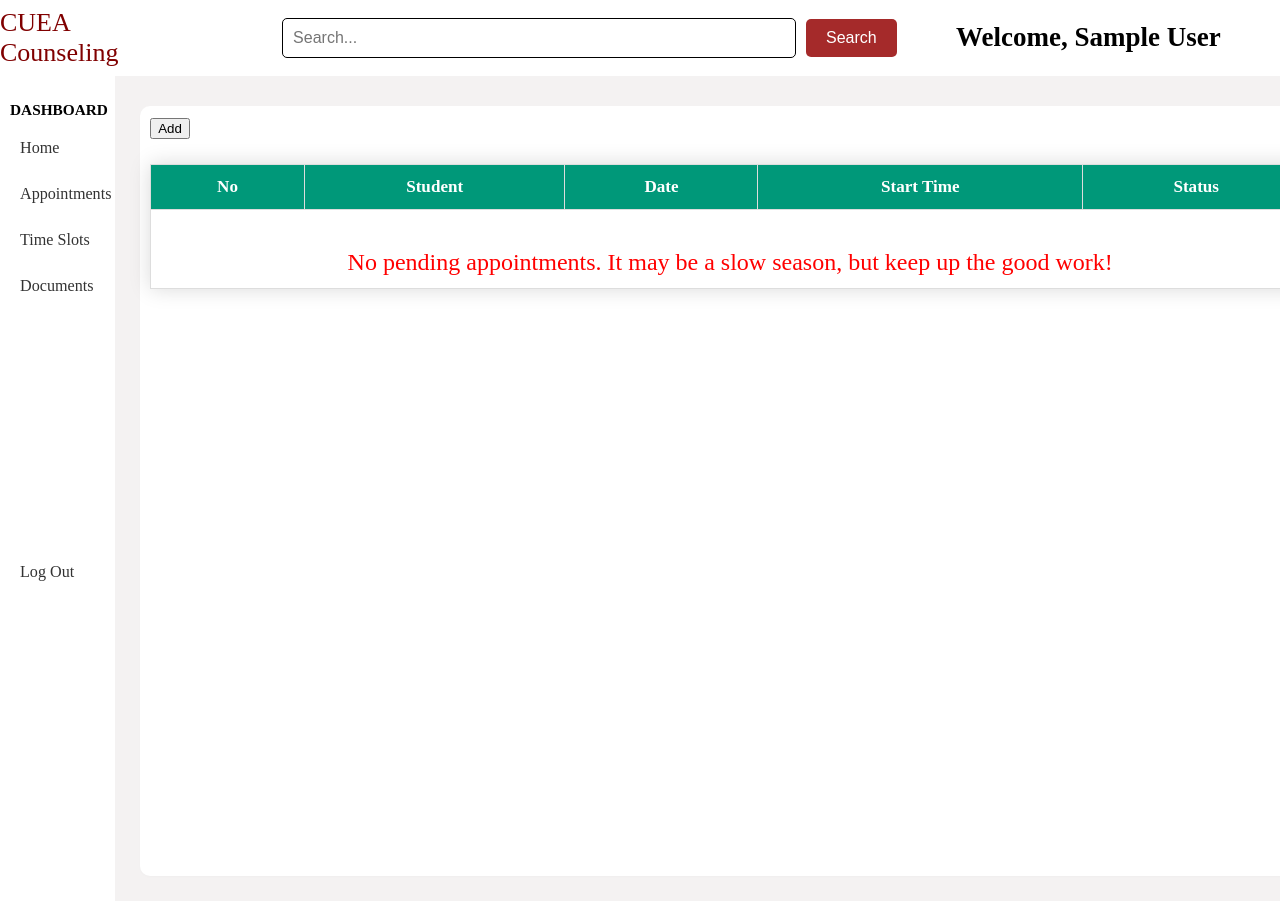
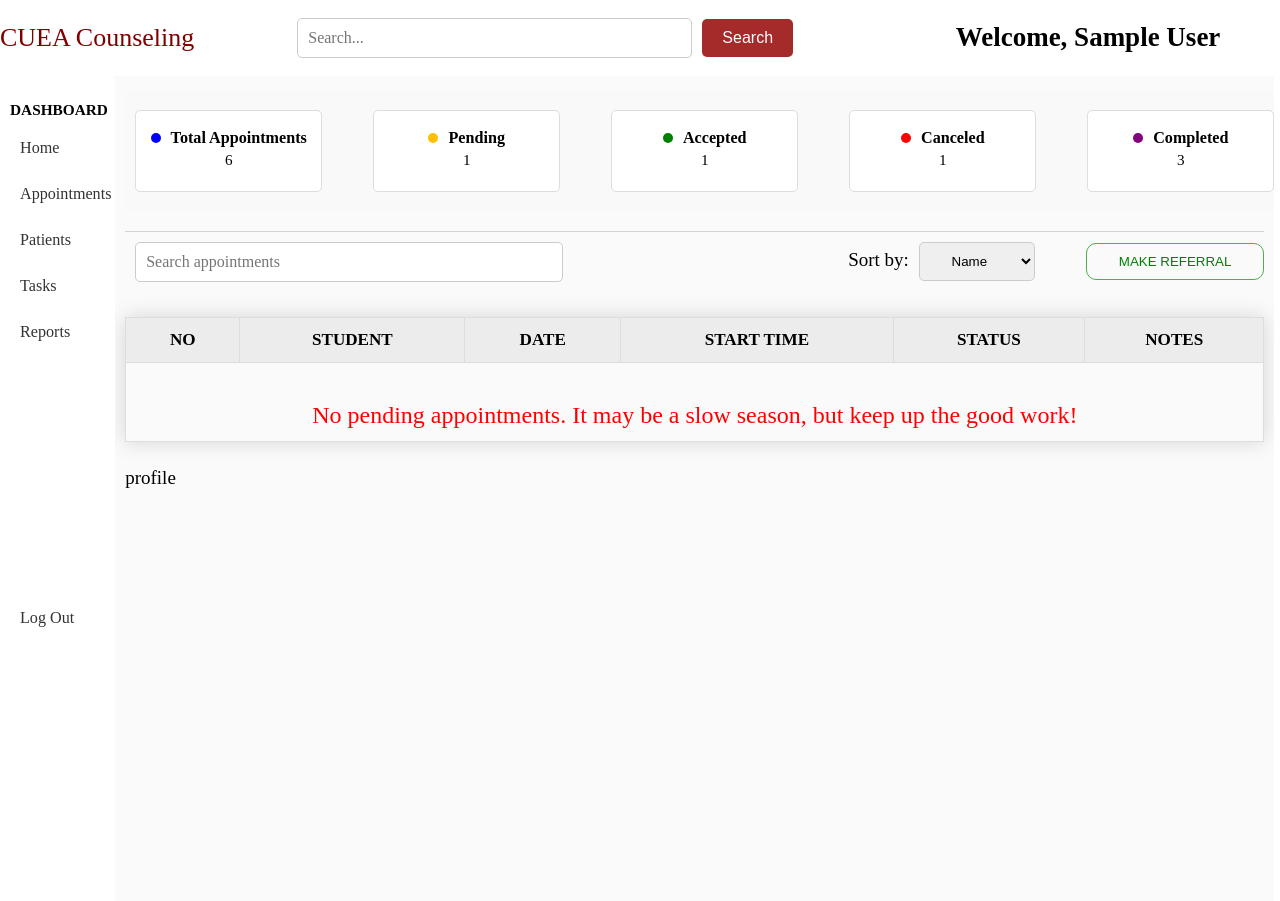
Before and after one commit to sharonselah/school-counseling-management-system, a PHP site: page /counselordashboard.php in a window 1280 px wide. Run offline with PHP 8.4, Linux system fonts and the light colour scheme; the visitor is signed in with stand-in values (Sample User, id 1); data that the repository does not hold is empty.

Commit message:
worked on the notes part

```diff
--- a/Backend/counselorsignupmodel.php
+++ b/Backend/counselorsignupmodel.php
@@ -52,7 +52,8 @@ if ($_SERVER["REQUEST_METHOD"]=="POST"){
     //check if the query executed
 
     if ($execute){
-        header("Location: ../Login.php");
+
+       header("Location: ../Login.php");
         exit();
     }else {
         echo "Error". $stmt-> error;
--- a/Backend/signupmodel.php
+++ b/Backend/signupmodel.php
@@ -38,9 +38,9 @@ if ($_SERVER["REQUEST_METHOD"]=="POST"){
     $stmt->bind_param('sss', $name, $email, $hash);
     $execute = $stmt-> execute();
 
-        $id= $stmt-> insert_id;
+    $id= $stmt-> insert_id;
 
-        $role = "student";
+    $role = "student";
         $stmt2 = $conn-> prepare ("INSERT INTO users (name, email, password, role, user_id) VALUES (?, ?, ?, ?, ?)");
         $stmt2 ->bind_param('ssssi', $name, $email, $hash, $role, $id);
         $stmt2-> execute();
--- a/CSS/style.css
+++ b/CSS/style.css
@@ -531,6 +531,19 @@ header ul a:hover{
   display: flex;
 }
 
+.right-c{
+  position: absolute;
+  left: 9%;
+  width: 90%;
+  padding: 15px 10px 10px 10px;
+  height: 100vh;
+  overflow-y: scroll; /* enable vertical scrolling */
+  background-color: #F4F2F2;
+
+}
+
+
+
 .right > div{
 
   box-shadow: rgba(0, 0, 0, 0.02) 0 1px 3px 0;
@@ -538,6 +551,7 @@ header ul a:hover{
   margin: 15px;
   background-color: white;
   padding: 10px;
+
 }
 
 .right .profile{
@@ -686,11 +700,10 @@ justify-content: space-between;
 }
 
 .division-two .confirm{
-  background-color: rgba(128, 128, 128, 0.6);
+  background-color: #f8f8ff;
   color: black;
   line-height: 1.8rem;
   padding: 10px 0px;
-
 
 }
 
--- a/counselordashboard.php
+++ b/counselordashboard.php
@@ -1,5 +1,6 @@
 <?php
 session_start();
+include 'Backend/db.php';
 
 
 if (!isset($_SESSION['authenticated']) || $_SESSION["role"] !== 'counselor') {
@@ -8,15 +9,13 @@ if (!isset($_SESSION['authenticated']) || $_SESSION["role"] !== 'counselor') {
     exit();
 }
 
+//counselor's id
 $id = $_SESSION['user_id'];
 
-  //retrive the counselors
-  include 'Backend/db.php';
 
-
-  // Retrieve appointments from database
-  $sql = "SELECT * FROM appointments where counselor_id =$id  ORDER BY created_at DESC";
-  $result = $conn->query($sql);
+// Retrieve appointments from database
+$sql = "SELECT * FROM appointments where counselor_id =$id  ORDER BY created_at DESC";
+$result = $conn->query($sql);
 
 
 
@@ -35,9 +34,15 @@ $id = $_SESSION['user_id'];
     <title>Document</title>
 
     <style>
+
+        body{
+            font-family :'Times New Roman';
+        }
     table {
-        width: 1160px;
+        width: 100%;
         border-collapse: collapse;
+
+
 
     }
 
@@ -48,12 +53,15 @@ $id = $_SESSION['user_id'];
     }
 
     th {
-        background-color: #80000;
+        background-color: #edecec;
+        color:black;
+        text-transform: uppercase;
     }
 
     #confirm_btn1, #confirm_btn2{
         color: white;
         border: none;
+        border-radius: 5px;
         padding: 9px 25px;
         background-color: red;
 
@@ -64,6 +72,116 @@ $id = $_SESSION['user_id'];
         background-color: green;
         margin-right: 30px;
     }
+
+    .container {
+			display: flex;
+			flex-direction: row;
+			align-items: center;
+			justify-content: space-between;
+			width: 100%;
+			height: 100px;
+			background-color: #fafafa8a;
+			padding: 10px;
+		}
+		.box {
+			display: flex;
+			flex-direction: column;
+			align-items: center;
+			justify-content: center;
+			width: calc(18% - 20px);
+			height: 80px;
+			background-color: #fff;
+			border: 1px solid #ddd;
+			border-radius: 5px;
+			text-align: center;
+		}
+		.box h2 {
+			margin: 0;
+			font-size: 85%;
+			font-weight: bold;
+		}
+		.box p {
+			margin: 4px 0px;
+			font-size: 80%;
+		}
+
+        .right-c{
+            position: absolute;
+            left: 9%;
+            width: 89%;
+            padding: 15px 10px 10px 10px;
+            height: 100vh;
+            overflow-y: scroll; /* enable vertical scrolling */
+            background-color: #FAFAFA;
+        }
+
+        .appointment{
+            border-top:1px solid lightgray;
+            margin-top: 20px;
+        }
+
+        .bullet {
+            display: inline-block;
+            width: 10px;
+            height: 10px;
+            border-radius: 50%;
+
+            margin-right: 10px;
+            }
+
+        .container-two {
+           padding: 10px;
+            display: flex;
+            justify-content: space-between;
+            align-items: center;
+
+        }
+
+        .search {
+        width: calc(36% + 35px);
+        display: flex;
+        justify-content: space-between;
+        align-items: center;
+        }
+
+        .search input[type="text"] {
+            width: 100%;
+            margin-right: 10px;
+            padding: 10px;
+            border-radius: 5px;
+            border: 1px solid #ccc;
+            font-family :'Times New Roman';
+        }
+
+        .sort{
+            margin-left: 20%;
+        }
+
+
+        .sort label {
+
+        margin-right: 5px;
+        font-family :'Times New Roman';
+        }
+
+        .sort select {
+        padding: 10px 28px;
+        border-radius: 5px;
+        border: 1px solid #ccc;
+
+        }
+
+        .make-referral button {
+        margin-right: -10px;
+        background: none;
+        color: green;
+        padding: 10px 32px;
+        border: 1px solid #4CAF50;
+        border-radius: 10px;
+        cursor: pointer;
+
+        }
+
 
 
 
@@ -95,9 +213,10 @@ $id = $_SESSION['user_id'];
         <p>DASHBOARD</p>
         <ul>
             <li><a href="home.php">Home</a></li>
-            <li><a href="">Appointments </a></li>
-            <li><a href="">Time Slots </a></li>
-            <li><a href="">Documents</a></li>
+            <li><a href="#top">Appointments </a></li>
+            <li><a href="">Patients</a></li>
+            <li><a href="">Tasks</a></li>
+            <li><a href="">Reports</a></li>
 
         </ul>
 
@@ -109,11 +228,55 @@ $id = $_SESSION['user_id'];
     </div>
 
 
-<div class="right">
+<div class="right-c">
 
-    <div class="top">
+    <!-- stats -->
 
-    <button><a href="CounselorSignup.php">Add</a></button>
+    <div class="container">
+		<div class="box">
+			<h2><span style="background-color: blue;" class="bullet"></span>Total Appointments</h2>
+			<p>6</p>
+		</div>
+		<div class="box">
+			<h2><span style="background-color: #FFBF00;" class="bullet"></span>Pending</h2>
+			<p>1</p>
+		</div>
+		<div class="box">
+			<h2><span style="background-color: green;" class="bullet"></span>Accepted</h2>
+			<p>1</p>
+		</div>
+		<div class="box">
+			<h2><span style="background-color: red;" class="bullet"></span>Canceled</h2>
+			<p>1</p>
+		</div>
+		<div class="box">
+			<h2><span style="background-color: purple;" class="bullet"></span>Completed</h2>
+			<p>3</p>
+		</div>
+	</div>
+    <!-- end of stats-->
+
+
+    <section class="appointment">
+
+        <div class="container-two">
+            <div class="search">
+                <input type="text" placeholder="Search appointments">
+
+            </div>
+            <div class="sort">
+                <label for="sort-by">Sort by:</label>
+                <select id="sort-by">
+                <option value="name">Name</option>
+                <option value="status">Status</option>
+                </select>
+            </div>
+            <div class="make-referral">
+                <button type="button">MAKE REFERRAL</button>
+            </div>
+    </div>
+
+
 
 
         <table class="table">
@@ -125,6 +288,7 @@ $id = $_SESSION['user_id'];
                 <th>Date</th>
                 <th>Start Time</th>
                 <th>Status</th>
+                <th>Notes</th>
 
                 </tr>
             </thead>
@@ -135,8 +299,9 @@ $id = $_SESSION['user_id'];
             <?php
 
 
+               while ($row = $result->fetch_assoc()) {
 
-               while ($row = $result->fetch_assoc()) {
+
 
                  //Name of the student
                     $stmt2 = $conn->prepare("SELECT * FROM students WHERE student_id = ?");
@@ -146,6 +311,9 @@ $id = $_SESSION['user_id'];
                     $result2 = $stmt2->get_result();
                     $student2 = $result2->fetch_assoc();
 
+
+                    $_SESSION['student_id'] = $student2['student_id'];
+
                     //Full name of the day of the week; Day of the month; abb name of the month
 
                 $row['date'] = date_format(date_create($row['date']), 'l j M');
@@ -154,15 +322,15 @@ $id = $_SESSION['user_id'];
                     echo "<tr><td>" . $row["id"] . "</td><td> ". $student2["name"]." </td><td>" . $row["date"] . "</td><td>" . $row["start_time"] . "</td>
                     <td><a href= 'confirmappointment.php?id=". $row ["id"]."' onclick = 'return confirmAppointment()' id='confirm_btn1'>Confirm</a>
                     <a href='cancelappointment.php?id=". $row ["id"]." ' onclick = 'return cancelAppointment()'id='confirm_btn2'>Cancel</a>
-                    <span id='status-".$row["id"]."'></span></td>";
+                    <span id='status-".$row["id"]."'></span></td><td>Activated when Confirmed</td></tr>";
 
                 }else if ($row['status'] == 'confirmed'){
                     echo "<tr><td>" . $row["id"] . "</td><td> ". $student2["name"]." </td><td>" . $row["date"] . "</td><td>" . $row["start_time"] . "</td>
-                    <td style='color: green;'>" . $row["status"] . "</td>";
+                    <td style='color: green;'>" . $row["status"] . "</td><td><a href='notes.php' id='confirm_btn1'>Take Notes</a></td></tr>";
 
                 }else {
                     echo "<tr><td>" . $row["id"] . "</td><td> ". $student2["name"]." </td><td>" . $row["date"] . "</td><td>" . $row["start_time"] . "</td>
-                    <td style='color: red;'>" . $row["status"] . "</td>";
+                    <td style='color: red;'>" . $row["status"] . "</td><td>None</td></tr>";
                 }
 
             }
@@ -177,13 +345,24 @@ $id = $_SESSION['user_id'];
             ?>
 
             </tbody>
+
+
+
         </table>
-    </div>
 
+
+
+    </section>
+
+    <section class="profile">
+            profile
+    </section>
 
 
 
 </div> <!-- end of right-->
+
+
 
 <script>
 
```
Also changed, not shown: Backend/notesmodel.php (added, +32 -0 lines), Backend/submit_booking.php (+0 -17 lines), admindashboard.php (+7 -5 lines), documents.php (added, +76 -0 lines), notes.php (added, +94 -0 lines), opennote.php (added, +58 -0 lines), studentdashboard.php (+40 -9 lines), table.php (added, +51 -0 lines).
